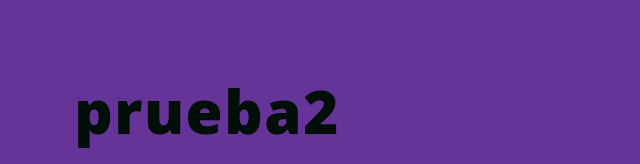
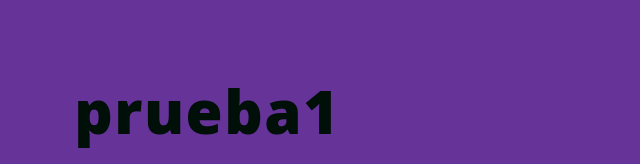
Before and after one commit to Piensaentuweb/Clase3, a plain HTML site: page index.html in a window 1280 px wide. Shown: the part 806-970 px from the top of the page, 433-1073 px from the left. Drawn offline with Linux system fonts and the light colour scheme.

```diff
--- a/index.html
+++ b/index.html
@@ -32,7 +32,7 @@
     </header>
     <!-- FIN HEADER  -->
 
-<h1>prueba2</h1>
+<h1>prueba1</h1>
 </body>
 
 </html>
```
